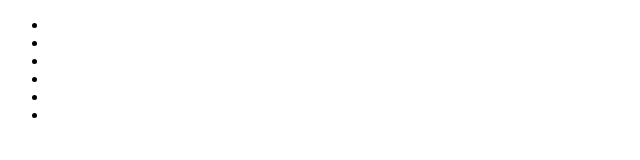
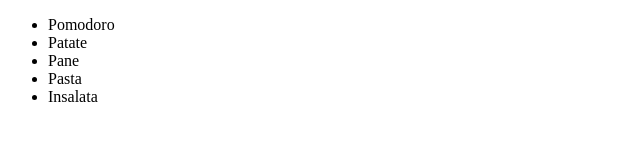
Before and after one commit to Fabio-Marzano/js-lista-spesa, a plain HTML site: page index.html in a window 1280 px wide. Shown: the whole page, without its empty margins (0-640 px from the left). Drawn offline with Linux system fonts and the light colour scheme.

Commit message:
[UPD] create-structur-html

```diff
--- a/index.html
+++ b/index.html
@@ -5,7 +5,7 @@
       <link rel="stylesheet" href="./css/style.css">
       <meta charset="utf-8">
       <meta name="viewport" content="width=device-width, initial-scale=1.0">
-      <title>Lista Spesa</title>
+      <title>Lista spesa</title>
     </head>
     <body>
       <ul id="lista-spesa"></ul>
--- a/js/script.js
+++ b/js/script.js
@@ -1,13 +1,31 @@
-const ingredienti = ['Pomodoro', 'Patate', 'Pane', 'Pasta', 'Insalata', 'Uova',];
+//const ingredienti = ['Pomodoro', 'Patate', 'Pane', 'Pasta', 'Insalata', 'Uova',];
+//RECUPERO L'ELEMENTO DAL DOM//
+//const lista_spesa = document.getElementById('lista-spesa');
 
-const lista_spesa = document.getElementById('lista-spesa');
-
-for (let i = 0; i < ingredienti.length; i++) {
+//for (let i = 0; i < ingredienti.length; i++) {
 
     //CREO NUOVA LISTA//
+   // const li = document.createElement('li');
+    //INSERISCO IL TESTO //
+    //li.innertext = ingredienti[i];
+
+    //lista_spesa.append(li);
+//}
+
+const lista_spesa = ['Pomodoro', 'Patate', 'Pane', 'Pasta', 'Insalata'];
+//RECUPERO L'ELEMENTO CONTENENTE I VALORI DELL'ARRAY//
+const ul = document.getElementById('lista-spesa');
+//AVVIO CICLO ARRAY CON WHILE//
+let i = 0;
+//DEFINISCO CONDIZIONE FINE CICLO//
+while(i < lista_spesa.length) {
+    //CREO NUOVA LISTA//
     const li = document.createElement('li');
-    //INSERISCO IL TESTO //
-    li.innertext = ingredienti[i];
 
-    lista_spesa.append(li);
+    li.innerText = lista_spesa[i];
+
+    //AGGIUNGO LIST ITEM ALLA LISTA//
+    ul.append(li);
+    //FINE CICLO: INCREMENTO DI 1 DI I//
+    i++;
 }
```
